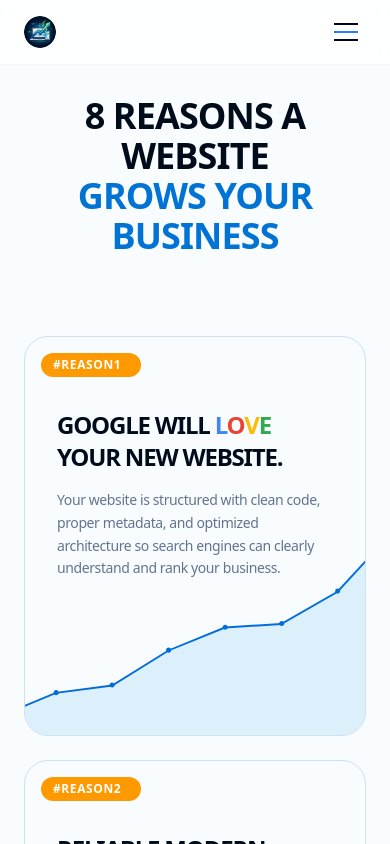
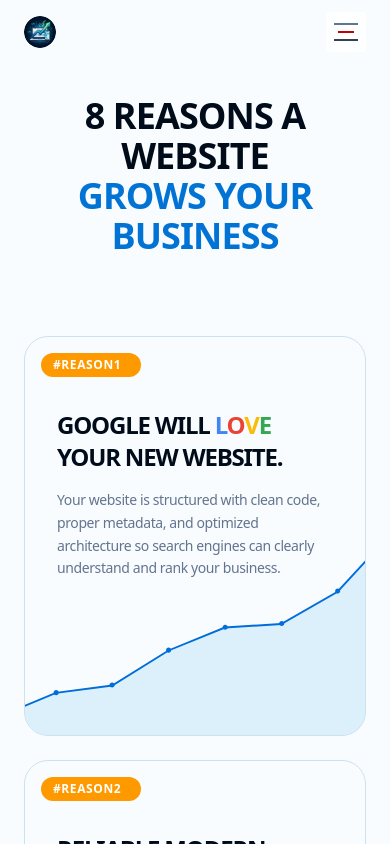
Before and after one commit to md-faizanahmad/mfa_web_agency-, a Next.js app: page /whywebsite in a window 390 px wide. Shown: the top 844 px of the page. Built offline with nearby package versions, Linux system fonts and the light colour scheme.

Commit message:
feat: updated src/components/Layout/NewHeeader.tsx

```diff
--- a/src/components/Layouts/Hero.tsx
+++ b/src/components/Layouts/Hero.tsx
@@ -1,21 +1,25 @@
 import Link from "next/link";
 import { ArrowRight } from "lucide-react";
+import Image from "next/image";
 
 export default function HeroServer() {
   return (
     <section className="relative min-h-screen flex items-center overflow-hidden text-white">
       {/* BACKGROUND IMAGE */}
-      <img
+      <Image
+        fill
+        priority
+        sizes="100vw"
         src="/hero/hero.png"
         alt="hero background"
         className="absolute inset-0 w-full h-full object-cover scale-105"
       />
 
       {/* DARK GRADIENT OVERLAY (CRITICAL) */}
-      <div className="absolute inset-0 bg-gradient-to-r from-black/90 via-black/70 to-black/20" />
+      <div className="absolute inset-0 bg-linear-to-r from-black/90 via-black/70 to-black/20" />
 
       {/* OPTIONAL BRAND TINT (PRO LOOK) */}
-      <div className="absolute inset-0 bg-gradient-to-r from-sky-900/20 to-transparent mix-blend-overlay" />
+      <div className="absolute inset-0 bg-linear-to-r from-sky-900/20 to-transparent mix-blend-overlay" />
 
       {/* CONTENT */}
       <div className="relative z-10 max-w-7xl mx-auto px-6 w-full">
--- a/src/components/Layouts/NewHeader.tsx
+++ b/src/components/Layouts/NewHeader.tsx
@@ -18,14 +18,29 @@ interface NavItem {
 export default function NewHeader({ items = [] }: { items: NavItem[] }) {
   const [isOpen, setIsOpen] = useState(false);
   const pathname = usePathname();
+  const [scrolled, setScrolled] = useState(false);
+  useEffect(() => {
+    const handleScroll = () => {
+      setScrolled(window.scrollY > 40);
+    };
 
+    handleScroll(); // run once
+    window.addEventListener("scroll", handleScroll);
+    return () => window.removeEventListener("scroll", handleScroll);
+  }, []);
   useEffect(() => {
     document.body.style.overflow = isOpen ? "hidden" : "unset";
   }, [isOpen]);
 
   return (
     <>
-      <header className="fixed top-0 left-0 right-0 z-120 bg-white/80 backdrop-blur-md border-b border-slate-100">
+      {/* <header className="fixed top-0   left-0 right-0 z-120 "> */}
+      <header
+        className={cn(
+          "fixed top-0 left-0 right-0 z-120  transition-all duration-300",
+          scrolled ? "bg-white/80 backdrop-blur-md " : "bg-transparent",
+        )}
+      >
         <nav className="max-w-7xl mx-auto px-6 h-16 md:h-20 flex items-center justify-between">
           <Link
             href="/"
@@ -47,7 +62,7 @@ export default function NewHeader({ items = [] }: { items: NavItem[] }) {
           </Link>
 
           {/* DESKTOP NAV PILLS */}
-          <div className="hidden  md:flex items-center gap-1 0 p-1 border border-slate-100">
+          <div className="hidden  md:flex items-center gap-2 ms-15 0 p-1 border border-slate-70 rounded-full">
             {items.map((item) => {
               const isActive = pathname === item.href;
               return (
@@ -59,13 +74,13 @@ export default function NewHeader({ items = [] }: { items: NavItem[] }) {
                     "relative px-5 py-2 text-[10px] font-black uppercase tracking-widest transition-colors duration-300",
                     isActive
                       ? "text-white"
-                      : "text-slate-500 hover:text-slate-900",
+                      : "text-slate-500 hover:text-sky-500",
                   )}
                 >
                   {isActive && (
                     <motion.div
                       layoutId="active-pill"
-                      className="absolute inset-0 bg-slate-950 shadow-lg shadow-slate-200"
+                      className="absolute inset-0 bg-sky-950 rounded-full shadow-lg shadow-slate-200"
                       transition={{
                         type: "spring",
                         bounce: 0.15,
@@ -91,22 +106,22 @@ export default function NewHeader({ items = [] }: { items: NavItem[] }) {
             {/* ANIMATED HAMBURGER */}
             <button
               onClick={() => setIsOpen(!isOpen)}
-              className="relative z-130 cursor-pointer w-10 h-10 flex flex-col items-center justify-center gap-1.5 md:hidden"
+              className="relative z-130 cursor-pointer w-10 h-10 bg-white/80 backdrop-blur-md rounded-sm  flex flex-col items-center justify-center gap-1.5 md:hidden"
               aria-label={isOpen ? "Close menu" : "Open menu"}
               aria-expanded={isOpen}
               aria-controls="mobile-menu"
             >
               <motion.span
                 animate={isOpen ? { rotate: 45, y: 7 } : { rotate: 0, y: 0 }}
-                className="w-6 h-0.5 bg-slate-950 block origin-center"
+                className="w-6 h-0.5 bg-slate-500 block origin-center"
               />
               <motion.span
                 animate={isOpen ? { opacity: 0, x: -10 } : { opacity: 1, x: 0 }}
-                className="w-6 h-0.5 bg-blue-500 block"
+                className="w-4 h-0.5 bg-red-700 block"
               />
               <motion.span
                 animate={isOpen ? { rotate: -45, y: -7 } : { rotate: 0, y: 0 }}
-                className="w-6 h-0.5 bg-slate-950 block origin-center"
+                className="w-6 h-0.5 bg-slate-700 block origin-center"
               />
             </button>
           </div>
```
